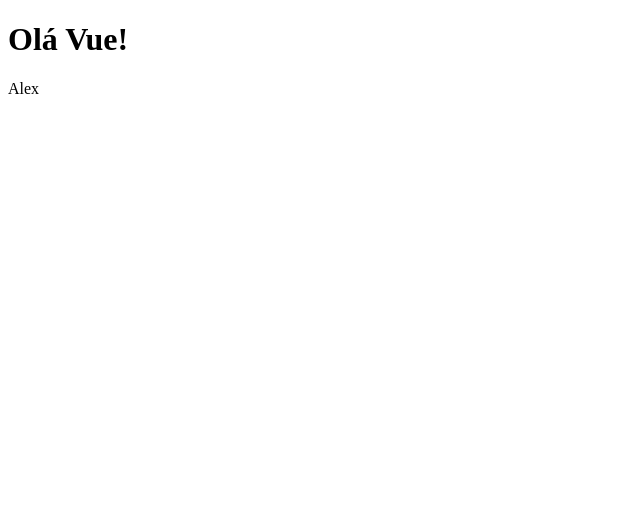
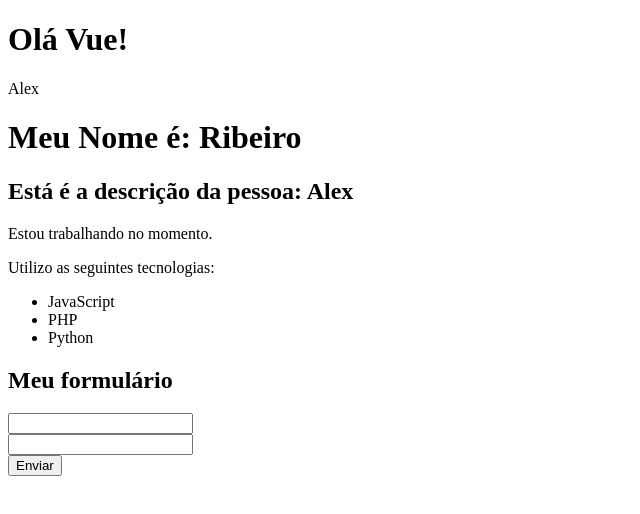
Before and after one commit to aribeiro26/Curso-Vuejs, a Vue app in the folder 2_projeto_vue/: page / in a window 1280 px wide. Shown: the top 514 px of the page, without its empty margins (0-640 px from the left). Built offline with nearby package versions, Linux system fonts and the light colour scheme.

Commit message:
submit, input, repromto de componentes  componente

```diff
--- a/2_projeto_vue/src/App.vue
+++ b/2_projeto_vue/src/App.vue
@@ -1,13 +1,22 @@
 <template>
-  <PrimeiroComponente/>
+    <div>
+        <PrimeiroComponente />
+        <LifeCycle />
+        <Pessoa/>
+    </div>
 </template>
 
 <script>
-  import PrimeiroComponente from './components/PrimeiroComponente.vue';
-  export default{
-    name: 'App',
-    components:{
-      PrimeiroComponente
-    }
-  }
+import PrimeiroComponente from "./components/PrimeiroComponente.vue";
+import LifeCycle from "./components/LifeCycle.vue";
+import Pessoa from "./components/Pessoa.vue";
+
+export default {
+    name: "App",
+    components: {
+        PrimeiroComponente,
+        LifeCycle,
+        Pessoa
+    },
+};
 </script>
--- /dev/null
+++ b/2_projeto_vue/src/components/Form.vue
@@ -0,0 +1,27 @@
+<template>
+    <div>
+        <h2>Meu formulário</h2>
+        <form>
+            <div>
+                <InputText />
+            </div>
+            <div>
+                <InputText />
+            </div>
+            <div>
+                <Submit/>
+            </div>
+        </form>
+    </div>
+</template>
+<script>
+import InputText from "./form/InputText.vue";
+import Submit from "./form/Submit.vue";
+
+export default {
+    name: "Form",
+    components: {
+        InputText, Submit
+    },
+};
+</script>
--- /dev/null
+++ b/2_projeto_vue/src/components/Info.vue
@@ -0,0 +1,16 @@
+<template>
+    <div>
+        <p>Estou trabalhando no momento.</p>
+        <p>Utilizo as seguintes tecnologias:</p>
+        <ul>
+            <li>JavaScript</li>
+            <li>PHP</li>
+            <li>Python</li>
+        </ul>
+    </div>
+</template>
+<script>
+export default {
+    name: "Info",
+};
+</script>
--- /dev/null
+++ b/2_projeto_vue/src/components/LifeCycle.vue
@@ -0,0 +1,30 @@
+<template>
+    <div>
+        <h1>
+            Meu Nome é: {{nome}}
+        </h1>
+    </div>
+</template>
+<script>
+export default{
+    name: 'LifeCycle',
+    data(){
+        return{
+            nome: 'Ainda não sei'
+        }
+    },
+    created(){
+        setTimeout(()=>{
+            this.nome = "Alex"
+        }, 1000)
+
+    },
+    mounted(){
+          setTimeout(()=>{
+            this.nome = "Ribeiro"
+        }, 2000)
+
+
+    }
+}
+</script>
--- /dev/null
+++ b/2_projeto_vue/src/components/Pessoa.vue
@@ -0,0 +1,22 @@
+<template>
+    <div>
+        <h2>Está é a descrição da pessoa: {{ nome }}</h2>
+        <Info />
+        <Form />
+    </div>
+</template>
+
+<script>
+import Info from "./Info.vue";
+import Form from "./Form.vue";
+
+export default {
+    name: "Pessoa",
+    components: { Info, Form },
+    data() {
+        return {
+            nome: "Alex",
+        };
+    },
+};
+</script>
--- /dev/null
+++ b/2_projeto_vue/src/components/form/InputText.vue
@@ -0,0 +1,9 @@
+<template>
+    <input type="text">
+</template>
+<script>
+export default{
+    name: 'InputText'
+
+}
+</script>
--- /dev/null
+++ b/2_projeto_vue/src/components/form/Submit.vue
@@ -0,0 +1,8 @@
+<template>
+    <input type="submit" value="Enviar" />
+</template>
+<script>
+export default {
+    name: "Submit",
+};
+</script>
```
